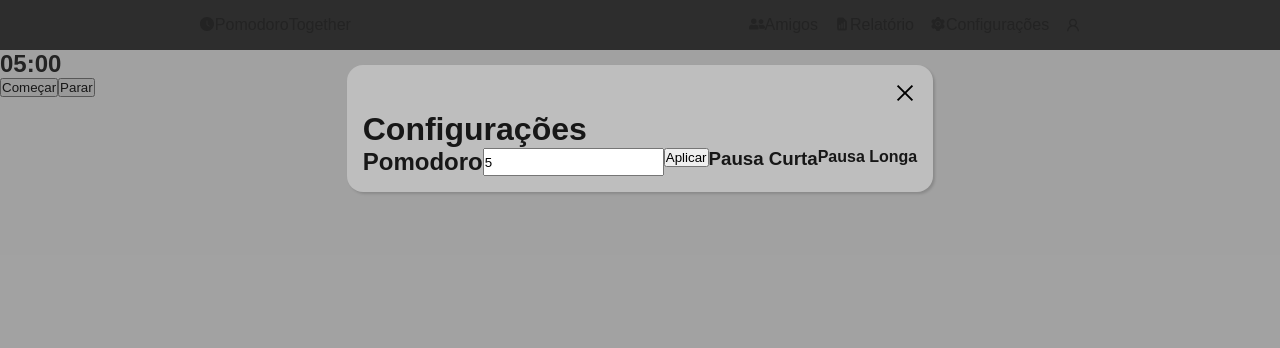
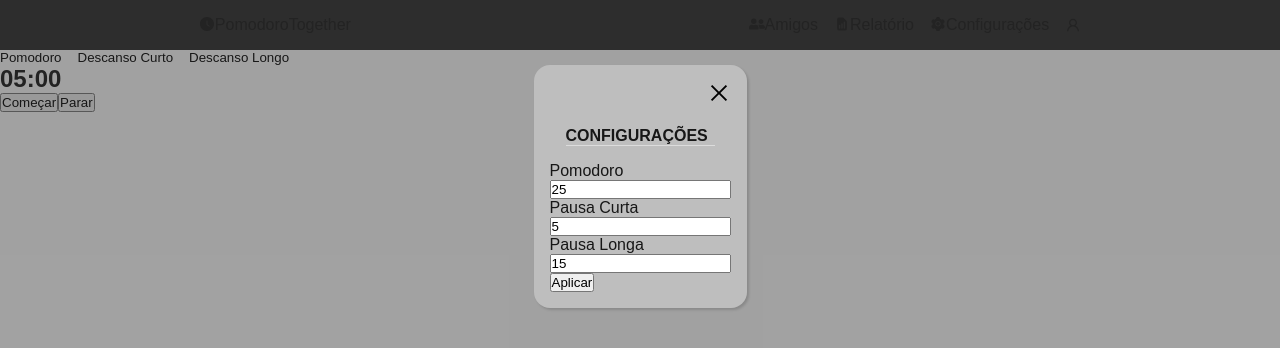
Before and after one commit to luccasts/nextjs-pomodoro-together, a Next.js app: page / in a window 1280 px wide. Both pictures are taken after a click on the item "Configurações". Shown: the top 348 px of the page. Built offline with nearby package versions, Linux system fonts and the light colour scheme.

Commit message:
adding validation on input

```diff
--- a/src/components/Main/index.tsx
+++ b/src/components/Main/index.tsx
@@ -1,68 +1,36 @@
 'use client'
 import { TimerContext } from "@/context/TimerContext"
-import { getTimer } from "@/utils/getDate"
-import { MutableRefObject, useContext, useEffect, useRef } from "react"
+import { useContext} from "react"
+import Timers from "../Timers"
+import styles from './page.module.scss'
 
-interface IIntervalRef {
-    intervalRef: MutableRefObject<number>
-    // eslint-disable-next-line @typescript-eslint/no-explicit-any
-    current?: any
-
-}
 
 export default function Main() {
-    const { time, setTime } = useContext(TimerContext)
-    const TimeInSeconds = useRef(0);
-    const intervalRef: MutableRefObject<number> | IIntervalRef = useRef(0);
-    let intervalID: string | number | NodeJS.Timeout | null | undefined = null
-    // eslint-disable-next-line @typescript-eslint/no-explicit-any
-    const { timeInSeconds, setTimeInSeconds } = useContext(TimerContext)
 
-    useEffect(() => {
-        setTime(getTimer(timeInSeconds))
-        console.log(timeInSeconds)
-    }, [timeInSeconds])
-    // const [time, setTime]: any = useState(getTimer(timeInSeconds))
-
-    let count = timeInSeconds
-    function countDown() {
-        if (0 >= count) {
-            stopTimer();
-            return;
-        }
-        count -= 1;
-        setTimeInSeconds(count);
-        TimeInSeconds.current = count;
+    const { timer, setTimer } = useContext(TimerContext)
+    function clickPomodoro() {
+        setTimer('pomodoro')
     }
 
-    function startTimer() {
+    function clickShort() {
+        setTimer('shortTimer')
+    }
 
-        if (intervalRef.current) {
-            stopTimer();
-            return;
-        }
-        intervalID = setInterval(countDown, 1000)
-        intervalRef.current = intervalID;
+    function clickLong() {
+        setTimer('longTimer')
     }
 
 
-    function stopTimer() {
-        setTime(getTimer(TimeInSeconds.current))
-        intervalID = intervalRef.current;
-        clearInterval(intervalID as number)
-        intervalRef.current = null
-        intervalID = null
-    }
+    return (
+        <main className={styles.main}>
+            <section>
+                <div className={styles.main__div}>
+                    <button onClick={() => clickPomodoro()}>Pomodoro</button>
+                    <button onClick={() => clickShort()}>Descanso Curto</button>
+                    <button onClick={() => clickLong()}>Descanso Longo</button>
+                </div>
+                <Timers method={timer} />
 
-
-
-
-    return (
-        <main>
-            <section>
-                <h1>{time}</h1>
-                <button onClick={() => startTimer()}>Começar</button>
-                <button onClick={() => stopTimer()}>Parar</button>
             </section>
         </main>
     )
--- /dev/null
+++ b/src/components/Main/page.module.scss
@@ -0,0 +1,18 @@
+.main {
+
+    &__div {
+        display: flex;
+        gap: 16px;
+        font-size: 14px;
+
+        button {
+            background-color: transparent;
+            border: none;
+
+            &:active {
+                position: relative;
+                top: 1px;
+            }
+        }
+    }
+}
--- a/src/components/Modal/index.tsx
+++ b/src/components/Modal/index.tsx
@@ -8,29 +8,83 @@ import { AiOutlineClose } from 'react-icons/ai'
 
 
 export default function Modal() {
+    //Open / Close Modal
     const { isOpenModal, setIsOpenModal } = useContext(ModalContext)
-    const { setTimeInSeconds, timeInSeconds } = useContext(TimerContext)
-    const [valueInput, setValueInput] = useState()
-    const [isDisabled, setIsDisabled] = useState(false)
 
-    const timeInMinutes = timeInSeconds / 60
+    //Timers
+    const { pomodoroTimer, setPomodoroTimer,
+        longTimer, setLongTimer,
+        shortTimer, setShortTimer } = useContext(TimerContext)
+
+    //pomodoro
+    const [pomodoroTimerInputValue, setPomodoroTimerInputValue] = useState()
+
+    //shortTimer
+    const [shortTimerInputValue, setShortTimerInputValue] = useState()
+
+    //longTimer
+    const [longTimerInputValue, setLongTimerInputValue] = useState()
+
+    //form button
+    // eslint-disable-next-line @typescript-eslint/no-explicit-any
+    const [isDisabled, setIsDisabled]:any = useState()
+
+    function handleTimeInMinutesOrSeconds(time, type) {
+        switch (type) {
+            case 'divide':
+                return time / 60
+                break;
+            case 'multiplication':
+                return time * 60
+                break;
+            default:
+                break;
+        }
+    }
     useEffect(() => {
-        setValueInput(timeInMinutes)
+        setPomodoroTimerInputValue(handleTimeInMinutesOrSeconds(pomodoroTimer, 'divide'))
+        setShortTimerInputValue(handleTimeInMinutesOrSeconds(shortTimer, 'divide'))
+        setLongTimerInputValue(handleTimeInMinutesOrSeconds(longTimer, 'divide'))
     }, [])
 
     function verifyTimer(v) {
         v.preventDefault()
-        let seconds = valueInput * 60
-        setTimeInSeconds(seconds)
-        // getTimer(e.target.value)
 
-        setIsOpenModal(false)
+
+        // const seconds = valueInput * 60
+        // setTimeInSeconds(seconds)
+        // // getTimer(e.target.value)
+
+        // setIsOpenModal(false)
     }
 
-    function validateLength(input) {
+    // eslint-disable-next-line @typescript-eslint/no-explicit-any
+    function validateLength(input: any, type: any) {
+        if(input === ''  || input  == 0){
+            setIsDisabled(true)
+        }else if (input !== 0) {
+            setIsDisabled(false)
+        }
         const maxLength = 3
+
         if (input >= 0 && input.length <= maxLength) {
-            setValueInput(input)
+
+            switch (type) {
+                case 'pomodoro':
+                    setPomodoroTimerInputValue(input)
+                    break;
+
+                case 'shortTimer':
+                    setShortTimerInputValue(input)
+                    break;
+
+                case 'longTimer':
+                    setLongTimerInputValue(input)
+                    break;
+                default:
+                    break
+            }
+
         }
     }
     return (
@@ -40,18 +94,21 @@ export default function Modal() {
                     <button onClick={() => setIsOpenModal(false)}><AiOutlineClose /></button>
                 </div>
                 <div className={styles.modal__div__form}>
-                    <h1>Configurações</h1>
+                    <div className={styles.modal__div__form__title}>
+                        <h1>Configurações</h1>
+                    </div>
 
                     <form>
-                        <h2>Pomodoro</h2>
-                        <input type="number" value={valueInput} name="" id="" onInput={(v) => validateLength(v.target.value)} />
-                        {/* <input maxLength={999} type="number" value={time} onChange={v => verifyTimer(v.target.value)} /> */}
+                        <label htmlFor='pomodoro'>Pomodoro</label>
+                        <input id='pomodoro' type="number" value={pomodoroTimerInputValue} name="" onChange={(v) => validateLength(v.target.value, 'pomodoro')} />
+
+                        <label htmlFor="shortTimer">Pausa Curta</label>
+                        <input id='shortTimer' type="number" value={shortTimerInputValue} name="" onChange={(v) => validateLength(v.target.value, 'shortTimer')} />
+                        <label htmlFor="longTimer">Pausa Longa</label>
+                        <input id='longTimer' type="number" value={longTimerInputValue} name="" onChange={(v) => validateLength(v.target.value, 'longTimer')} />
                         <div>
                             <button disabled={isDisabled} onClick={(e) => verifyTimer(e)}>Aplicar</button>
                         </div>
-                        <h3>Pausa Curta</h3>
-
-                        <h4>Pausa Longa</h4>
                     </form>
                 </div>
             </div>
--- a/src/components/Modal/page.module.scss
+++ b/src/components/Modal/page.module.scss
@@ -38,8 +38,22 @@
                 display: flex;
                 flex-direction: column;
 
+                &__title{
+                    padding: 1rem;
+
+                }
+                h1{
+                    text-transform: uppercase;
+                    font-weight: 600;
+                    font-size: 16px;
+                    border-bottom: 1px solid rgb(220, 220, 220);
+
+
+
+                }
                 form {
                     display: flex;
+                    flex-direction: column;
                     flex-wrap: wrap;
 
                 }
--- /dev/null
+++ b/src/components/Timers/index.tsx
@@ -0,0 +1,68 @@
+'use client'
+import { TimerContext } from "@/context/TimerContext"
+import { getTimer } from "@/utils/getDate"
+import { MutableRefObject, useContext, useEffect, useRef } from "react"
+
+import styles from './page.module.scss'
+interface IIntervalRef {
+    intervalRef: MutableRefObject<number>
+    // eslint-disable-next-line @typescript-eslint/no-explicit-any
+    current?: any
+}
+
+
+export default function Timers({ method = 'pomodoro' }) {
+    const { time, setTime,
+        timeInSeconds, setTimeInSeconds,
+        timer, setTimer,
+        pomodoroTimer, setPomodoroTimer,
+        longTimer, setLongTimer,
+        shortTimer, setShortTimer
+    } = useContext(TimerContext)
+    const TimeInSeconds = useRef(0);
+    const intervalRef: MutableRefObject<number> | IIntervalRef = useRef(0);
+    let intervalID: string | number | NodeJS.Timeout | null | undefined = null
+    // eslint-disable-next-line @typescript-eslint/no-explicit-any
+
+    useEffect(() => {
+        setTime(getTimer(timeInSeconds))
+    }, [timeInSeconds])
+    // const [time, setTime]: any = useState(getTimer(timeInSeconds))
+
+    let count = timeInSeconds
+    function countDown() {
+        if (0 >= count) {
+            stopTimer();
+            return;
+        }
+        count -= 1;
+        setTimeInSeconds(count);
+        TimeInSeconds.current = count;
+    }
+
+    function startTimer() {
+
+        if (intervalRef.current) {
+            stopTimer();
+            return;
+        }
+        intervalID = setInterval(countDown, 1000)
+        intervalRef.current = intervalID;
+    }
+
+
+    function stopTimer() {
+        setTime(getTimer(TimeInSeconds.current))
+        intervalID = intervalRef.current;
+        clearInterval(intervalID as number)
+        intervalRef.current = null
+        intervalID = null
+    }
+    return (
+        <div>
+            <h1>{time}</h1>
+            <button onClick={() => startTimer()}>Começar</button>
+            <button onClick={() => stopTimer()}>Parar</button>
+        </div>
+    )
+}
--- a/src/context/TimerContext.tsx
+++ b/src/context/TimerContext.tsx
@@ -8,11 +8,19 @@ TimerContext.displayName = "Timer"
 export default function TimerProvider ({children}:any) {
     const [time, setTime] = useState()
     const [timeInSeconds, setTimeInSeconds] = useState(300)
-
+    const [timer, setTimer] = useState('pomodoro')
+    const [pomodoroTimer, setPomodoroTimer] = useState(1500);
+    const [longTimer, setLongTimer] = useState(900)
+    const [shortTimer, setShortTimer] = useState(300)
     return (
         <TimerContext.Provider value={{
             time, setTime,
-            setTimeInSeconds, timeInSeconds}}>
+            setTimeInSeconds, timeInSeconds,
+            timer,setTimer,
+            pomodoroTimer, setPomodoroTimer,
+            longTimer, setLongTimer,
+            shortTimer, setShortTimer
+            }}>
             {children}
         </TimerContext.Provider>
     )
```
Also changed, not shown: src/components/Pomodoro/indext.tsx (added), src/components/Timers/page.module.scss (added).
